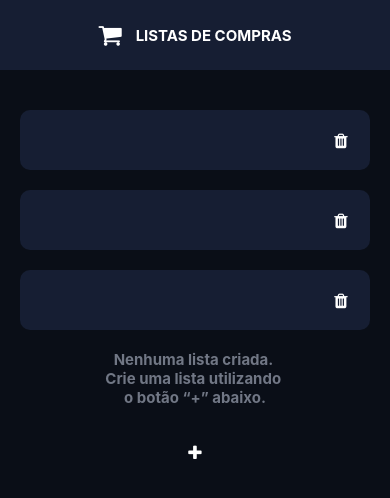
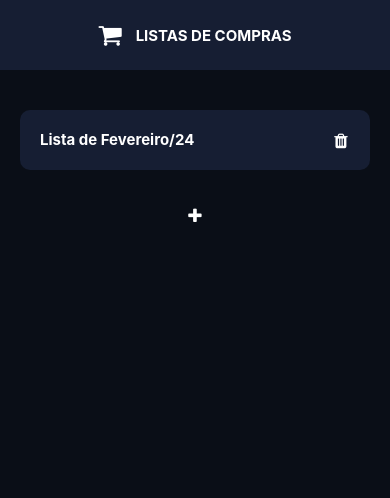
Before and after one commit to oliveiraalexis/SmartCart, a React Native app: screen / in a window 390 px wide. Shown: the top 498 px of the page. Built offline with nearby package versions, Linux system fonts and the light colour scheme.

Commit message:
Creating addList method

```diff
--- a/src/components/ListEdit/ListEdit.jsx
+++ b/src/components/ListEdit/ListEdit.jsx
@@ -2,7 +2,7 @@ import React, {useState} from 'react'
 import { View, TextInput, Text, StyleSheet } from 'react-native'
 import { Button } from '../Button/Button';
 
-export const ListEdit = () => {
+export const ListEdit = ({addList}) => {
 
     const [listName, setListName] = useState('');
 
@@ -18,7 +18,7 @@ export const ListEdit = () => {
                 />
             </View>
             <View style={styles.button}>
-                <Button iconName={'check'} bRadius={10} bBackgroundColor={'#178b4c'} width={118} height={33}/>
+                <Button onPress={() => addList(listName)} iconName={'check'} bRadius={10} bBackgroundColor={'#178b4c'} width={118} height={33}/>
                 <Button iconName={'remove'} bRadius={10} bBackgroundColor={'#8b1717'} width={118} height={33}/>
             </View>
         </View>
--- a/src/pages/ListsScreen/ListsScreen.jsx
+++ b/src/pages/ListsScreen/ListsScreen.jsx
@@ -12,11 +12,18 @@ export const ListsScreen = () => {
     const bottomSheetRef = useRef(null);
 	const snapPoints = useMemo(() => ['25%'], []);
 
-    const [shopLists, setShopLists] = useState([])
+    const [shopLists, setShopLists] = useState(['Lista de Fevereiro/24'])
     const [listEditVisible, setListEditVisible] = useState(false)
 
     const toggleListEdit = () => {
         setListEditVisible((prev) => (!prev))
+    }
+
+    const addList = (listName) => {
+        let listValues = [...shopLists]
+        listValues.push(listName)
+        setShopLists(listValues)
+        toggleListEdit()
     }
 
     return (
@@ -24,9 +31,9 @@ export const ListsScreen = () => {
             <SafeAreaView style={styles.container}>
                 <Header />
                 <View style={styles.body}>
-                    <CardList />
-                    <CardList />
-                    <CardList />
+                    {shopLists.length > 0 && (shopLists.map((title, index)=>{
+                        return <CardList key={index} title={title} />
+                    }))}
                     { shopLists.length == 0 && (<Text style={styles.text}>
                         Nenhuma lista criada. {'\n'}Crie uma lista utilizando {'\n'}o botão “+” abaixo.
                     </Text>)}
@@ -41,7 +48,7 @@ export const ListsScreen = () => {
                     onChange={() => {}}
                     backgroundStyle={{backgroundColor: '#253153'}}
                     >
-                        <ListEdit/>
+                        <ListEdit addList={addList}/>
                 </BottomSheet>)}
             </SafeAreaView>
         </GestureHandlerRootView>
```
